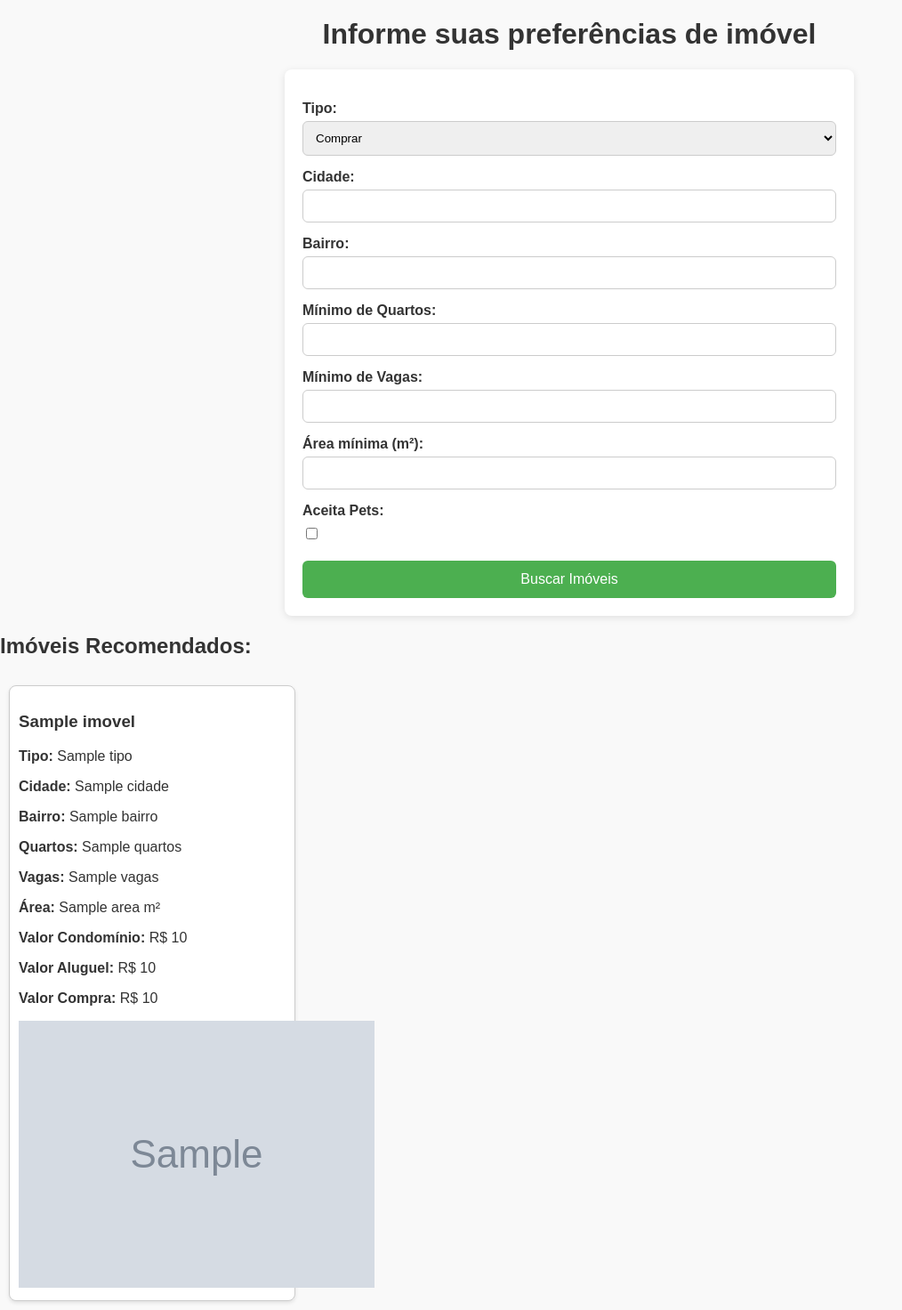
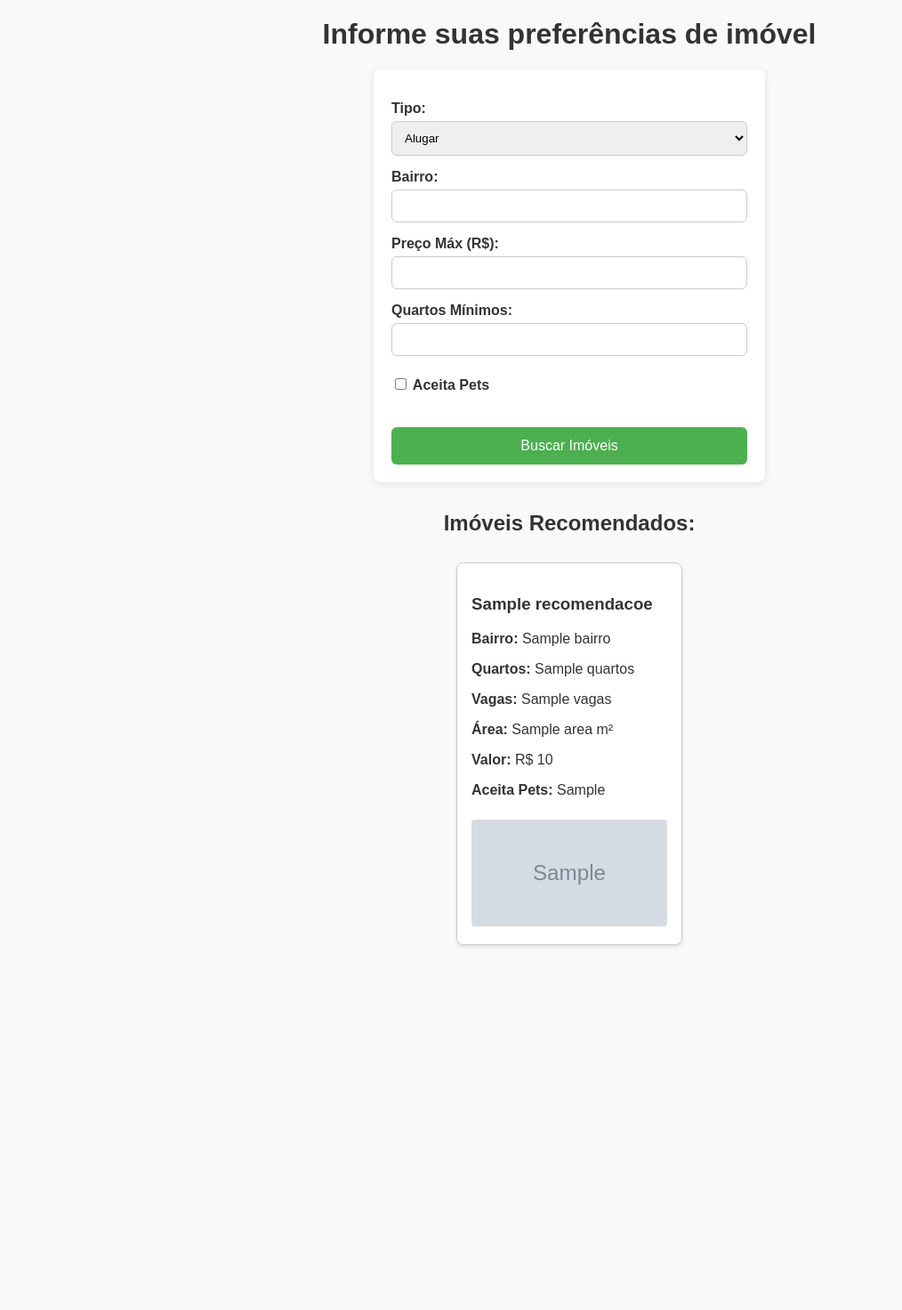
Before and after one commit to DanielBorbaSoares/RecomendacaoImoveis, a Flask app: template templates/formulariocliente.html in a window 1280 px wide. Shown: the whole page at 89% size, without its empty margins (0-1014 px from the left). After the commit the page ends 1064 px from the top, so only its background shows below. Run offline with Flask 3, Linux system fonts and the light colour scheme; the visitor is signed in with stand-in values (Sample User, id 1); the template is opened without the code that fills it: most values are stand-ins (such as "Sample title", 1, 10 or a date in 2020); grey boxes marked "Sample" are stand-in pictures.

Commit message:
Atualizações finais

```diff
--- a/app.py
+++ b/app.py
@@ -1,8 +1,5 @@
 from flask import Flask, render_template, request, redirect, session
-import csv
-import os
-import joblib
-import pandas as pd
+import csv, os, joblib, pandas as pd
 from sklearn.neighbors import KNeighborsClassifier
 from werkzeug.utils import secure_filename
 
@@ -10,184 +7,129 @@ app = Flask(__name__)
 app.secret_key = 'chave-super-secreta'
 app.config['UPLOAD_FOLDER'] = 'static/uploads'
 
-# Usuário e senha simples
 USERNAME = 'admin'
 PASSWORD = '1234'
 
-# Página de login
-@app.route('/login', methods=['GET', 'POST'])
+# Autenticação
+@app.route('/login', methods=['GET','POST'])
 def login():
-    error = None
-    if request.method == 'POST':
-        if request.form['username'] != USERNAME or request.form['password'] != PASSWORD:
-            error = 'Usuário ou senha incorretos'
+    err = None
+    if request.method=='POST':
+        if request.form['username']!=USERNAME or request.form['password']!=PASSWORD:
+            err='Usuário ou senha incorretos'
         else:
-            session['logged_in'] = True
+            session['logged_in']=True
             return redirect('/corretor')
-    return render_template('login.html', error=error)
+    return render_template('login.html', error=err)
 
-# Logout
 @app.route('/logout')
 def logout():
     session.pop('logged_in', None)
     return redirect('/login')
 
-# Proteger rotas
 @app.before_request
 def require_login():
-    if request.endpoint not in ('login', 'static', 'formulariocliente') and not session.get('logged_in'):
+    if request.endpoint not in ('login', 'static', 'formulariocliente', 'treinar') \
+       and not session.get('logged_in'):
         return redirect('/login')
 
-# Página do corretor (cadastrar imóveis)
-@app.route('/corretor', methods=['GET', 'POST'])
+
+# Cadastro de imóveis
+@app.route('/corretor', methods=['GET','POST'])
 def corretor():
-    if request.method == 'POST':
-        tipo = request.form['tipo']
-        titulo = request.form['titulo']
-        cidade = request.form['cidade']
-        bairro = request.form['bairro']
-        quartos = request.form['quartos']
-        vagas = request.form['vagas']
-        area = request.form['area']
-        aceita_pets = request.form.get('aceita_pets', 'Não')
-        valor_condominio = request.form['valor_condominio']
-        valor_aluguel = request.form['valor_aluguel']
-        valor_compra = request.form['valor_compra']
-        fotos = request.files.getlist('fotos')
+    if request.method=='POST':
+        f = request.files.getlist('fotos')
+        fotos=[]
+        for img in f:
+            if img and img.filename:
+                fn=secure_filename(img.filename)
+                img.save(os.path.join(app.config['UPLOAD_FOLDER'],fn))
+                fotos.append(fn)
 
-        nomes_fotos = []
-        for foto in fotos:
-            if foto and foto.filename:
-                filename = secure_filename(foto.filename)
-                foto.save(os.path.join(app.config['UPLOAD_FOLDER'], filename))
-                nomes_fotos.append(filename)
-
-        with open('imoveis.csv', 'a', newline='', encoding='utf-8') as f:
-            writer = csv.writer(f)
-            if os.path.getsize('imoveis.csv') == 0:
-                writer.writerow(['tipo', 'titulo', 'cidade', 'bairro', 'quartos', 'vagas', 'area', 'aceita_pets',
-                                 'valor_condominio', 'valor_aluguel', 'valor_compra', 'fotos'])
-            writer.writerow([tipo, titulo, cidade, bairro, quartos, vagas, area, aceita_pets,
-                             valor_condominio, valor_aluguel, valor_compra, ';'.join(nomes_fotos)])
+        novo = [
+            request.form['tipo'], request.form['titulo'], request.form['cidade'], request.form['bairro'],
+            request.form['quartos'], request.form['vagas'], request.form['area'],
+            request.form.get('aceita_pets','Não'),
+            request.form['valor_condominio'], request.form['valor_aluguel'], request.form['valor_compra'],
+            ";".join(fotos)
+        ]
+        cabe = not os.path.exists('imoveis.csv') or os.path.getsize('imoveis.csv')==0
+        with open('imoveis.csv','a', newline='', encoding='utf-8') as arq:
+            wr=csv.writer(arq)
+            if cabe:
+                wr.writerow(['tipo','titulo','cidade','bairro','quartos','vagas','area',
+                             'aceita_pets','valor_condominio','valor_aluguel','valor_compra','fotos'])
+            wr.writerow(novo)
         return redirect('/corretor')
-
     return render_template('corretor.html')
 
-# Página imóveis cadastrados
+# Listar e excluir
 @app.route('/imoveiscadastrados')
-def imoveiscadastrados():
-    imoveis = []
+def listagem():
+    itens=[]
     if os.path.exists('imoveis.csv'):
-        with open('imoveis.csv', newline='', encoding='utf-8') as csvfile:
-            reader = csv.DictReader(csvfile)
-            for row in reader:
-                imoveis.append(row)
+        with open('imoveis.csv', newline='', encoding='utf-8') as arq:
+            itens=list(csv.DictReader(arq))
+    venda = [(i,im) for i,im in enumerate(itens) if im['tipo']=='Venda']
+    alug  = [(i,im) for i,im in enumerate(itens) if im['tipo']=='Aluguel']
+    return render_template('imoveiscadastrados.html', venda=venda, aluguel=alug)
 
-    venda = [(i, imovel) for i, imovel in enumerate(imoveis) if imovel['tipo'] == 'Venda']
-    aluguel = [(i, imovel) for i, imovel in enumerate(imoveis) if imovel['tipo'] == 'Aluguel']
-
-    return render_template('imoveiscadastrados.html', venda=venda, aluguel=aluguel)
-
-# Excluir imóvel
-@app.route('/excluir_imovel/<int:index>')
-def excluir_imovel(index):
-    imoveis = []
+@app.route('/excluir_imovel/<int:i>')
+def excluir(i):
+    arr=[]
     if os.path.exists('imoveis.csv'):
-        with open('imoveis.csv', newline='', encoding='utf-8') as csvfile:
-            reader = csv.DictReader(csvfile)
-            for row in reader:
-                imoveis.append(row)
-
-    if 0 <= index < len(imoveis):
-        imoveis.pop(index)
-
-    with open('imoveis.csv', 'w', newline='', encoding='utf-8') as f:
-        writer = csv.DictWriter(f, fieldnames=['tipo', 'titulo', 'cidade', 'bairro', 'quartos', 'vagas', 'area',
-                                               'aceita_pets', 'valor_condominio', 'valor_aluguel', 'valor_compra', 'fotos'])
-        writer.writeheader()
-        writer.writerows(imoveis)
-
+        with open('imoveis.csv', newline='', encoding='utf-8') as arq:
+            arr=list(csv.DictReader(arq))
+    if 0<=i<len(arr):
+        arr.pop(i)
+    with open('imoveis.csv','w', newline='', encoding='utf-8') as arq:
+        w=csv.DictWriter(arq, fieldnames=arr[0].keys() if arr else [])
+        w.writeheader()
+        w.writerows(arr)
     return redirect('/imoveiscadastrados')
 
-# Formulário cliente (preferências)
-@app.route('/formulariocliente', methods=['GET', 'POST'])
-def formulariocliente():
-    mensagem = None
-    recomendados = []
+# Formulário & recomendação
+@app.route('/formulariocliente', methods=['GET','POST'])
+def formulário():
+    recs=[]
+    if request.method=='POST':
+        tipo      = request.form['tipo']
+        bairro    = request.form['bairro']
+        preco_max = float(request.form['preco_max'])
+        quartos   = int(request.form['quartos'])
+        pets      = 'Sim' if request.form.get('aceita_pets')=='on' else 'Não'
 
-    if request.method == 'POST':
-        bairro = request.form['bairro']
-        preco_max = float(request.form['preco_max'])
-        quartos = int(request.form['quartos'])
-        aceita_pets = 'Sim' if request.form.get('aceita_pets') == 'on' else 'Não'
+        df=pd.read_csv('imoveis.csv')
+        df = df[df['tipo']==tipo]
+        df['aceita_pets']=df['aceita_pets'].map({'Sim':1,'Não':0,'on':1}).fillna(0).astype(int)
+        df['valor_aluguel']=pd.to_numeric(df['valor_aluguel'], errors='coerce').fillna(0)
+        df['valor_compra']=pd.to_numeric(df['valor_compra'], errors='coerce').fillna(0)
+        df['quartos']=df['quartos'].astype(int)
+        df['vagas']=df['vagas'].astype(int)
+        df['area']=pd.to_numeric(df['area'], errors='coerce').fillna(0)
 
-        if os.path.exists('modelo_knn.joblib'):
-            modelo = joblib.load('modelo_knn.joblib')
-            scaler = joblib.load('scaler_knn.joblib')
-            X_columns = joblib.load('X_columns_knn.joblib')
+        price_col = 'valor_aluguel' if tipo=='Aluguel' else 'valor_compra'
+        df = df[(df['bairro'].str.lower()==bairro.lower())
+                & (df[price_col]<=preco_max)
+                & (df['quartos']>=quartos)
+                & (df['aceita_pets']==pets)]
 
-            data_cliente = pd.DataFrame([{
-                'bairro': bairro,
-                'valor_aluguel': preco_max,
-                'quartos': quartos,
-                'aceita_pets': aceita_pets
-            }])
+        if not df.empty:
+            modelo = joblib.load(f'modelo_knn_{tipo.lower()}.pkl')
+            X = df[['quartos','vagas','area','aceita_pets',
+                    price_col]]
+            neigh = modelo.kneighbors(X, n_neighbors=min(3,len(X)), return_distance=False)
+            for idx in neigh[0]:
+                recs.append(df.iloc[idx].to_dict())
 
-            data_cliente_encoded = pd.get_dummies(data_cliente).reindex(columns=X_columns, fill_value=0)
-            X_cliente_scaled = scaler.transform(data_cliente_encoded)
+    return render_template('formulariocliente.html', recomendacoes=recs)
 
-            pred = modelo.kneighbors(X_cliente_scaled, n_neighbors=3, return_distance=False)
-
-            imoveis = []
-            with open('imoveis.csv', newline='', encoding='utf-8') as csvfile:
-                reader = csv.DictReader(csvfile)
-                for row in reader:
-                    imoveis.append(row)
-
-            for i in pred[0]:
-                if i < len(imoveis):
-                    recomendados.append(imoveis[i])
-
-            mensagem = "Imóveis recomendados para você:"
-        else:
-            mensagem = "Modelo não treinado. Clique em 'Treinar IA' no menu do corretor."
-
-    return render_template('formulariocliente.html', mensagem=mensagem, recomendados=recomendados)
-
-# Treinar o modelo (KNN)
+# Rota de treinamento (opcional)
 @app.route('/treinar')
 def treinar():
-    if os.path.exists('imoveis.csv'):
-        df = pd.read_csv('imoveis.csv')
+    os.system('python treinar_modelo_recomendacao.ipynb')  # ou chame diretamente o script .py
+    return "<h2>Treinamento disparado!</h2><a href='/corretor'>Voltar</a>"
 
-        df = df[df['tipo'] == 'Aluguel']
-
-        df['valor_aluguel'] = df['valor_aluguel'].fillna(0).astype(float)
-        df['quartos'] = df['quartos'].astype(int)
-        df['aceita_pets'] = df['aceita_pets'].fillna('Não')
-
-        X = df[['bairro', 'valor_aluguel', 'quartos', 'aceita_pets']]
-        y = df['bairro']
-
-        X_encoded = pd.get_dummies(X)
-        from sklearn.preprocessing import StandardScaler
-        scaler = StandardScaler()
-        X_scaled = scaler.fit_transform(X_encoded)
-
-        modelo_knn = KNeighborsClassifier(n_neighbors=3)
-        modelo_knn.fit(X_scaled, y)
-
-        joblib.dump(modelo_knn, 'modelo_knn.joblib')
-        joblib.dump(scaler, 'scaler_knn.joblib')
-        joblib.dump(X_encoded.columns.tolist(), 'X_columns_knn.joblib')
-
-        return "<h2>Modelo treinado com sucesso!</h2><a href='/corretor'>Voltar</a>"
-    else:
-        return "<h2>Não existem imóveis cadastrados ainda.</h2><a href='/corretor'>Voltar</a>"
-
-# Main
-if __name__ == '__main__':
-    if not os.path.exists('static/uploads'):
-        os.makedirs('static/uploads')
-    port = int(os.environ.get("PORT", 5000))
-    app.run(host='0.0.0.0', port=port)
+if __name__=='__main__':
+    os.makedirs(app.config['UPLOAD_FOLDER'], exist_ok=True)
+    app.run(host='0.0.0.0', port=int(os.environ.get('PORT',5000)))
--- a/templates/formulariocliente.html
+++ b/templates/formulariocliente.html
@@ -1,60 +1,92 @@
+<!-- templates/formulariocliente.html -->
 <!DOCTYPE html>
 <html lang="pt-br">
 <head>
   <meta charset="UTF-8">
   <title>Formulário de Preferências do Cliente</title>
   <link rel="stylesheet" href="/static/style.css">
+  <style>
+    /* Para exibir as cards lado a lado */
+    .cards {
+      display: flex;
+      flex-wrap: wrap;
+      gap: 1rem;
+      justify-content: center;
+      margin-top: 1rem;
+    }
+    .card {
+      background: #fff;
+      border: 1px solid #ccc;
+      border-radius: 8px;
+      padding: 1rem;
+      width: 220px;
+      box-shadow: 0 2px 4px rgba(0,0,0,0.1);
+    }
+    .card img {
+      width: 100%;
+      height: 120px;
+      object-fit: cover;
+      margin-top: 0.5rem;
+      border-radius: 4px;
+    }
+  </style>
 </head>
 <body>
-  <h1>Informe suas preferências de imóvel </h1>
+  <h1 style="text-align:center;">Informe suas preferências de imóvel</h1>
 
-  <form method="POST">
-    <label for="tipo">Tipo:</label>
+  <form method="POST" style="max-width:400px;margin:0 auto;">
+    <label>Tipo:</label>
     <select name="tipo" required>
-      <option value="venda">Comprar</option>
       <option value="Aluguel">Alugar</option>
-    </select>
+      <option value="Venda">Comprar</option>
+    </select><br>
 
-    <label for="cidade">Cidade:</label>
-    <input type="text" name="cidade" required>
+    <label>Bairro:</label>
+    <input type="text" name="bairro" required><br>
 
-    <label for="bairro">Bairro:</label>
-    <input type="text" name="bairro" required>
+    <label>Preço Máx (R$):</label>
+    <input type="number" name="preco_max" required><br>
 
-    <label for="quartos">Mínimo de Quartos:</label>
-    <input type="number" name="quartos" required>
+    <label>Quartos Mínimos:</label>
+    <input type="number" name="quartos" required><br>
 
-    <label for="vagas">Mínimo de Vagas:</label>
-    <input type="number" name="vagas" required>
+    <label>
+      <input type="checkbox" name="aceita_pets"> Aceita Pets
+    </label><br>
 
-    <label for="area">Área mínima (m²):</label>
-    <input type="number" name="area" required>
-
-    <label for="aceita_pets">Aceita Pets:</label>
-    <input type="checkbox" name="aceita_pets"><br>
-
-    <button type="submit">Buscar Imóveis</button>
+    <button type="submit" style="width:100%;padding:0.75rem;background:#4CAF50;color:white;border:none;border-radius:6px;">
+      Buscar Imóveis
+    </button>
   </form>
 
-  {% if recomendacoes %}
-    <h2>Imóveis Recomendados:</h2>
-    {% for imovel in recomendacoes %}
-      <div class="card">
-        <h3>{{ imovel['titulo'] }}</h3>
-        <p><strong>Tipo:</strong> {{ imovel['tipo'] }}</p>
-        <p><strong>Cidade:</strong> {{ imovel['cidade'] }}</p>
-        <p><strong>Bairro:</strong> {{ imovel['bairro'] }}</p>
-        <p><strong>Quartos:</strong> {{ imovel['quartos'] }}</p>
-        <p><strong>Vagas:</strong> {{ imovel['vagas'] }}</p>
-        <p><strong>Área:</strong> {{ imovel['area'] }} m²</p>
-        <p><strong>Valor Condomínio:</strong> R$ {{ imovel['valor_condominio'] }}</p>
-        <p><strong>Valor Aluguel:</strong> R$ {{ imovel['valor_aluguel'] }}</p>
-        <p><strong>Valor Compra:</strong> R$ {{ imovel['valor_compra'] }}</p>
-        {% if imovel['fotos'] %}
-          <img src="/static/uploads/{{ imovel['fotos'].split(';')[0] }}" alt="Foto do imóvel">
-        {% endif %}
+  {% if recomendacoes is defined %}
+    {% if recomendacoes %}
+      <h2 style="text-align:center;margin-top:2rem;">Imóveis Recomendados:</h2>
+      <div class="cards">
+        {% for im in recomendacoes %}
+          <div class="card">
+            <h3>{{ im['titulo'] }}</h3>
+            <p><strong>Bairro:</strong> {{ im['bairro'] }}</p>
+            <p><strong>Quartos:</strong> {{ im['quartos'] }}</p>
+            <p><strong>Vagas:</strong> {{ im['vagas'] }}</p>
+            <p><strong>Área:</strong> {{ im['area'] }} m²</p>
+            <p><strong>Valor:</strong>
+              {% if im['tipo']=='Aluguel' %}
+                R$ {{ im['valor_aluguel'] }}
+              {% else %}
+                R$ {{ im['valor_compra'] }}
+              {% endif %}
+            </p>
+            <p><strong>Aceita Pets:</strong> {{ im['aceita_pets'] }}</p>
+            {% if im['fotos'] %}
+              <img src="/static/uploads/{{ im['fotos'].split(';')[0] }}" alt="Foto">
+            {% endif %}
+          </div>
+        {% endfor %}
       </div>
-    {% endfor %}
+    {% else %}
+      <p style="text-align:center;margin-top:2rem;">Nenhum imóvel encontrado com essas preferências.</p>
+    {% endif %}
   {% endif %}
 </body>
 </html>
```
Also changed, not shown: imoveis.csv (+60 -5 lines), 6 other files.
